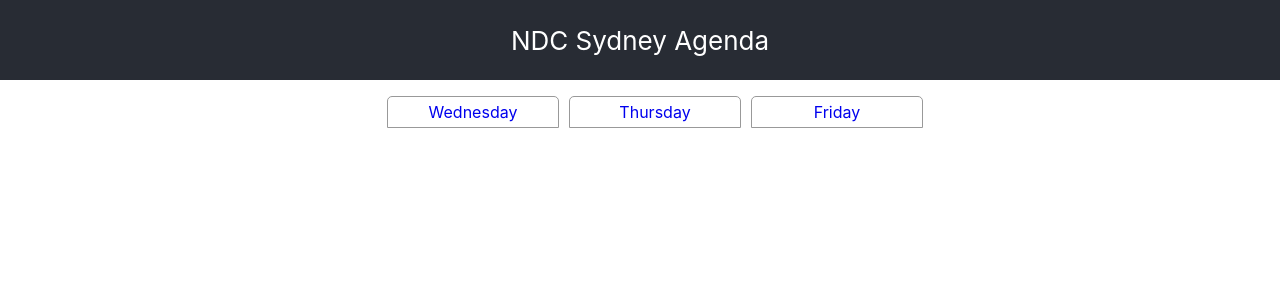
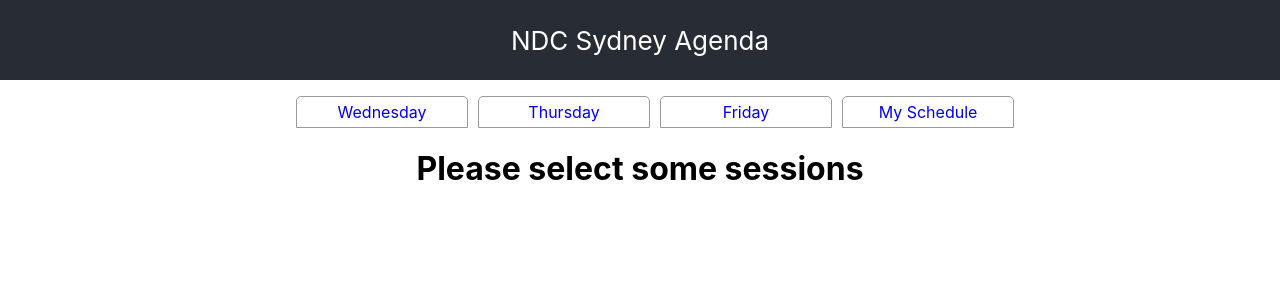
Before and after one commit to aaronpowell/ndc-sydney-react-2019, a React (Create React App) app: page /my-sessions in a window 1280 px wide. Shown: the top 300 px of the page. Built offline with nearby package versions, Linux system fonts and the light colour scheme.

Commit message:
Creating a session selector

```diff
--- /dev/null
+++ b/src/SessionBuilderContextProvider.tsx
@@ -0,0 +1,21 @@
+import React, { createContext, useState } from "react";
+import { IAgendaItem } from "./agendaUtils";
+
+const SessionBuilderContext = createContext<
+  [IAgendaItem[], (talk: IAgendaItem) => void]
+>([[], x => {}]);
+
+const SessionBuilderContextProvider: React.FC = ({ children }) => {
+  const [sessions, setSessions] = useState<IAgendaItem[]>([]);
+
+  const addSessionToList = (talk: IAgendaItem) =>
+    sessions.indexOf(talk) >= 0 ? {} : setSessions([...sessions, talk]);
+
+  return (
+    <SessionBuilderContext.Provider value={[sessions, addSessionToList]}>
+      {children}
+    </SessionBuilderContext.Provider>
+  );
+};
+
+export { SessionBuilderContext, SessionBuilderContextProvider };
--- a/src/components/TabControl.tsx
+++ b/src/components/TabControl.tsx
@@ -2,8 +2,13 @@
 import { Link } from "react-router-dom";
 import styles from "styled-components";
 
+type TabRoute = {
+  name: string;
+  route: string;
+};
+
 interface ITabControlProps {
-  tabNames: string[];
+  tabNames: TabRoute[];
 }
 
 const Menu = styles.ul`
@@ -28,8 +33,8 @@
   <div className="TabControl">
     <Menu>
       {tabNames.map(tab => (
-        <MenuItem key={tab}>
-          <NavLink to={`/agenda/${tab}`}>{tab}</NavLink>
+        <MenuItem key={tab.name}>
+          <NavLink to={tab.route}>{tab.name}</NavLink>
         </MenuItem>
       ))}
     </Menu>
--- a/src/components/Talk.tsx
+++ b/src/components/Talk.tsx
@@ -1,9 +1,12 @@
-import React from "react";
+import React, { useContext } from "react";
 import styles from "styled-components";
+import { SessionBuilderContext } from "../SessionBuilderContextProvider";
+import { IAgendaItem } from "../agendaUtils";
 
 interface ITalkProps {
   title: string;
   speaker: string;
+  talk: IAgendaItem;
 }
 
 const Container = styles.div`
@@ -19,12 +22,15 @@
   cursor: pointer;
 `;
 
-const Talk: React.FC<ITalkProps> = ({ title, speaker }) => (
-  <Container>
-    <em>{title}</em>
-    <br />
-    <strong>{speaker}</strong>
-  </Container>
-);
+const Talk: React.FC<ITalkProps> = ({ title, speaker, talk }) => {
+  const [_, setSessions] = useContext(SessionBuilderContext);
+  return (
+    <Container onClick={() => setSessions(talk)}>
+      <em>{title}</em>
+      <br />
+      <strong>{speaker}</strong>
+    </Container>
+  );
+};
 
 export default Talk;
--- a/src/components/Timeslot.tsx
+++ b/src/components/Timeslot.tsx
@@ -15,6 +15,7 @@
         key={`${item.speaker}${item.title}`}
         title={item.title}
         speaker={item.speaker}
+        talk={item}
       />
     ))}
   </div>
--- a/src/pages/Agenda.tsx
+++ b/src/pages/Agenda.tsx
@@ -3,6 +3,8 @@
 import TabControl from "../components/TabControl";
 import { Route, Switch } from "react-router-dom";
 import useAgenda from "../fetchAgenda";
+import { SessionBuilderContextProvider } from "../SessionBuilderContextProvider";
+import MySessions from "./MySessions";
 
 const Agenda: React.FC = () => {
   const [isLoading, agenda] = useAgenda();
@@ -14,7 +16,13 @@
   const days = Object.keys(agenda);
 
   return (
-    <TabControl tabNames={days}>
+    <SessionBuilderContextProvider>
+      <TabControl
+        tabNames={[
+          ...days.map(d => ({ name: d, route: `/agenda/${d}` })),
+          { name: "My Schedule", route: "/my-sessions" }
+        ]}
+      >
         <Switch>
           <Route exact path="/">
             <h1>Please select a day for the agenda</h1>
@@ -24,8 +32,13 @@
               <Day day={key} agenda={agenda[key]} />
             </Route>
           ))}
+
+          <Route path="/my-sessions">
+            <MySessions />
+          </Route>
         </Switch>
       </TabControl>
+    </SessionBuilderContextProvider>
   );
 };
 
--- /dev/null
+++ b/src/pages/MySessions.tsx
@@ -0,0 +1,26 @@
+import React, { useContext } from "react";
+import { SessionBuilderContext } from "../SessionBuilderContextProvider";
+import { groupAgendaDays } from "../agendaUtils";
+import Day from "../components/Day";
+
+const MySessions: React.FC = () => {
+  const [sessions] = useContext(SessionBuilderContext);
+  if (!sessions.length) {
+    return <h1>Please select some sessions</h1>;
+  }
+
+  const mappedSessions = groupAgendaDays(sessions);
+
+  const days = Object.keys(mappedSessions);
+
+  return (
+    <>
+      {days.map(day => {
+        const agenda = mappedSessions[day];
+        return <Day key={day} day={day} agenda={agenda} />;
+      })}
+    </>
+  );
+};
+
+export default MySessions;
```
Lines whose indentation alone changed are shown as unchanged.
